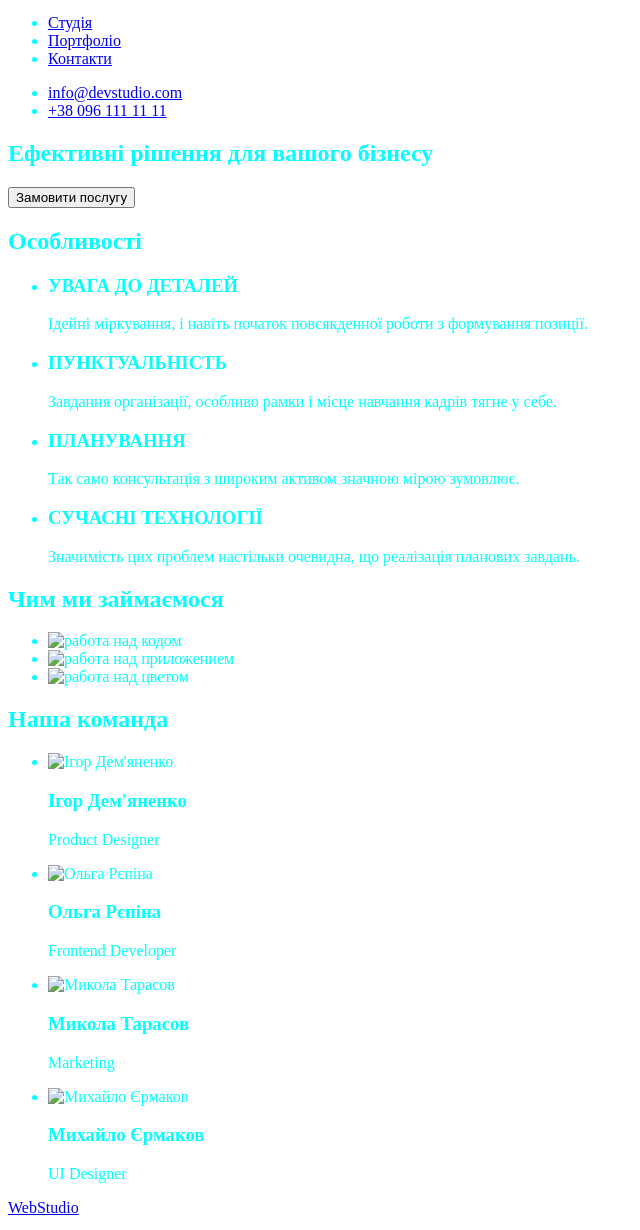
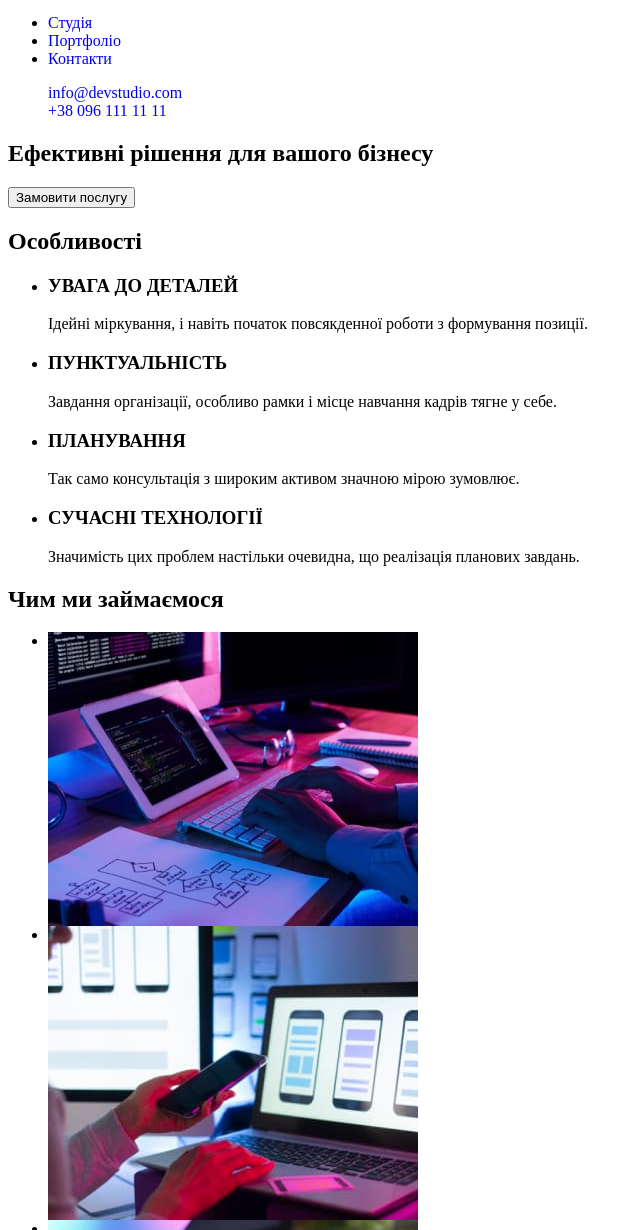
Before and after one commit to BaryshevV/home-work-2, a plain HTML site: page index.html in a window 1280 px wide. Shown: the part 28-1258 px from the top of the page, without its empty margins (0-640 px from the left). Drawn offline with Linux system fonts and the light colour scheme.

Commit message:
начало, шрифт

```diff
--- a/css/styles.css
+++ b/css/styles.css
@@ -1,5 +1,11 @@
-body {
-    color: aqua;
+.text-none {
+  text-decoration: none;
+}
 
+.list-none {
+  list-style: none;
+}
 
+img {
+  display: block;
 }
--- a/index.html
+++ b/index.html
@@ -8,25 +8,25 @@
     <link rel="preconnect" href="https://fonts.googleapis.com" />
     <link rel="preconnect" href="https://fonts.gstatic.com" crossorigin />
     <link
-      href="https://fonts.googleapis.com/css2?family=Montserrat:wght@400;500;700&display=swap"
+      href="https://fonts.googleapis.com/css2?family=Raleway:wght@700&family=Roboto:wght@400;500;700;900&display=swap"
       rel="stylesheet"
     />
     <link rel="stylesheet" href="./css/styles.css" />
   </head>
   <body>
-    <!--Хедер-->
-    <header>
-      <nav>
-        <a href="#">WebStudio</a>
-        <ul>
-          <li><a href="#">Студія</a></li>
-          <li><a href="#">Портфоліо</a></li>
-          <li><a href="#">Контакти</a></li>
+    <!--ХЕДЕР-->
+    <header class="page-header">
+      <nav class="page-nav">
+        <a class="logo" href="#">WebStudio</a>
+        <ul class="">
+          <li><a class="text-none" href="#">Студія</a></li>
+          <li><a class="text-none" href="#">Портфоліо</a></li>
+          <li><a class="text-none" href="#">Контакти</a></li>
         </ul>
       </nav>
-      <ul>
-        <li><a href="mailto:info@devstudio.com">info@devstudio.com</a></li>
-        <li><a href="tel:+380961111111">+38 096 111 11 11</a></li>
+      <ul class="list-none">
+        <li><a class="text-none" href="mailto:info@devstudio.com">info@devstudio.com</a></li>
+        <li><a class="text-none" href="tel:+380961111111">+38 096 111 11 11</a></li>
       </ul>
     </header>
     <main>
@@ -41,30 +41,19 @@
         <ul>
           <li>
             <h3>УВАГА ДО ДЕТАЛЕЙ</h3>
-            <p>
-              Ідейні міркування, і навіть початок повсякденної роботи з
-              формування позиції.
-            </p>
+            <p>Ідейні міркування, і навіть початок повсякденної роботи з формування позиції.</p>
           </li>
           <li>
             <h3>ПУНКТУАЛЬНІСТЬ</h3>
-            <p>
-              Завдання організації, особливо рамки і місце навчання кадрів тягне
-              у себе.
-            </p>
+            <p>Завдання організації, особливо рамки і місце навчання кадрів тягне у себе.</p>
           </li>
           <li>
             <h3>ПЛАНУВАННЯ</h3>
-            <p>
-              Так само консультація з широким активом значною мірою зумовлює.
-            </p>
+            <p>Так само консультація з широким активом значною мірою зумовлює.</p>
           </li>
           <li>
             <h3>СУЧАСНІ ТЕХНОЛОГІЇ</h3>
-            <p>
-              Значимість цих проблем настільки очевидна, що реалізація планових
-              завдань.
-            </p>
+            <p>Значимість цих проблем настільки очевидна, що реалізація планових завдань.</p>
           </li>
         </ul>
       </section>
@@ -73,28 +62,18 @@
         <h2>Чим ми займаємося</h2>
         <ul>
           <li>
-            <img
-              src="./img-jpg-1.jpg"
-              alt="работа над кодом"
-              width="370"
-              height="294"
-            />
+            <img src="./images/img-jpg-1.jpg" alt="работа над кодом" width="370" height="294" />
           </li>
           <li>
             <img
-              src="./img-jpg-2.jpg"
+              src="./images/img-jpg-2.jpg"
               alt="работа над приложением"
               width="370"
               height="294"
             />
           </li>
           <li>
-            <img
-              src="./img-jpg-3.jpg"
-              alt="работа над цветом"
-              width="370"
-              height="294"
-            />
+            <img src="./images/img-jpg-3.jpg" alt="работа над цветом" width="370" height="294" />
           </li>
         </ul>
       </section>
@@ -103,37 +82,22 @@
         <h2>Наша команда</h2>
         <ul>
           <li>
-            <img
-              src="./igor.jpg"
-              alt="Ігор Дем'яненко"
-              width="270"
-              height="260"
-            />
+            <img src="./images/igor.jpg" alt="Ігор Дем'яненко" width="270" height="260" />
             <h3>Ігор Дем'яненко</h3>
             <p>Product Designer</p>
           </li>
           <li>
-            <img src="./olga.jpg" alt="Ольга Рєпіна" width="270" height="260" />
+            <img src="./images/olga.jpg" alt="Ольга Рєпіна" width="270" height="260" />
             <h3>Ольга Рєпіна</h3>
             <p>Frontend Developer</p>
           </li>
           <li>
-            <img
-              src="./mykola.jpg"
-              alt="Микола Тарасов"
-              width="270"
-              height="260"
-            />
+            <img src="./images/mykola.jpg" alt="Микола Тарасов" width="270" height="260" />
             <h3>Микола Тарасов</h3>
             <p>Marketing</p>
           </li>
           <li>
-            <img
-              src="./mykhaylo.jpg"
-              alt="Михайло Єрмаков"
-              width="270"
-              height="260"
-            />
+            <img src="./images/mykhaylo.jpg" alt="Михайло Єрмаков" width="270" height="260" />
             <h3>Михайло Єрмаков</h3>
             <p>UI Designer</p>
           </li>
```
